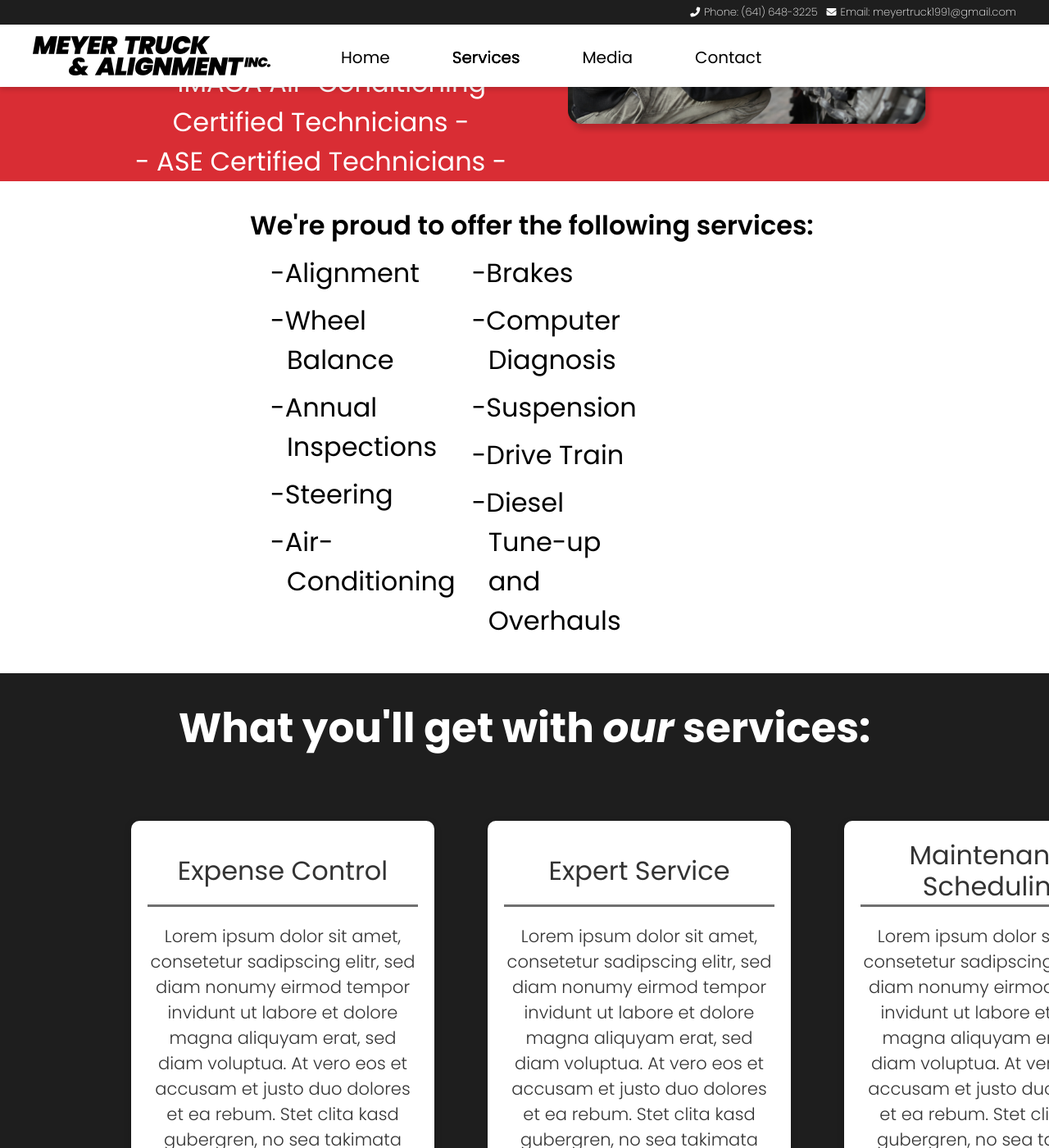
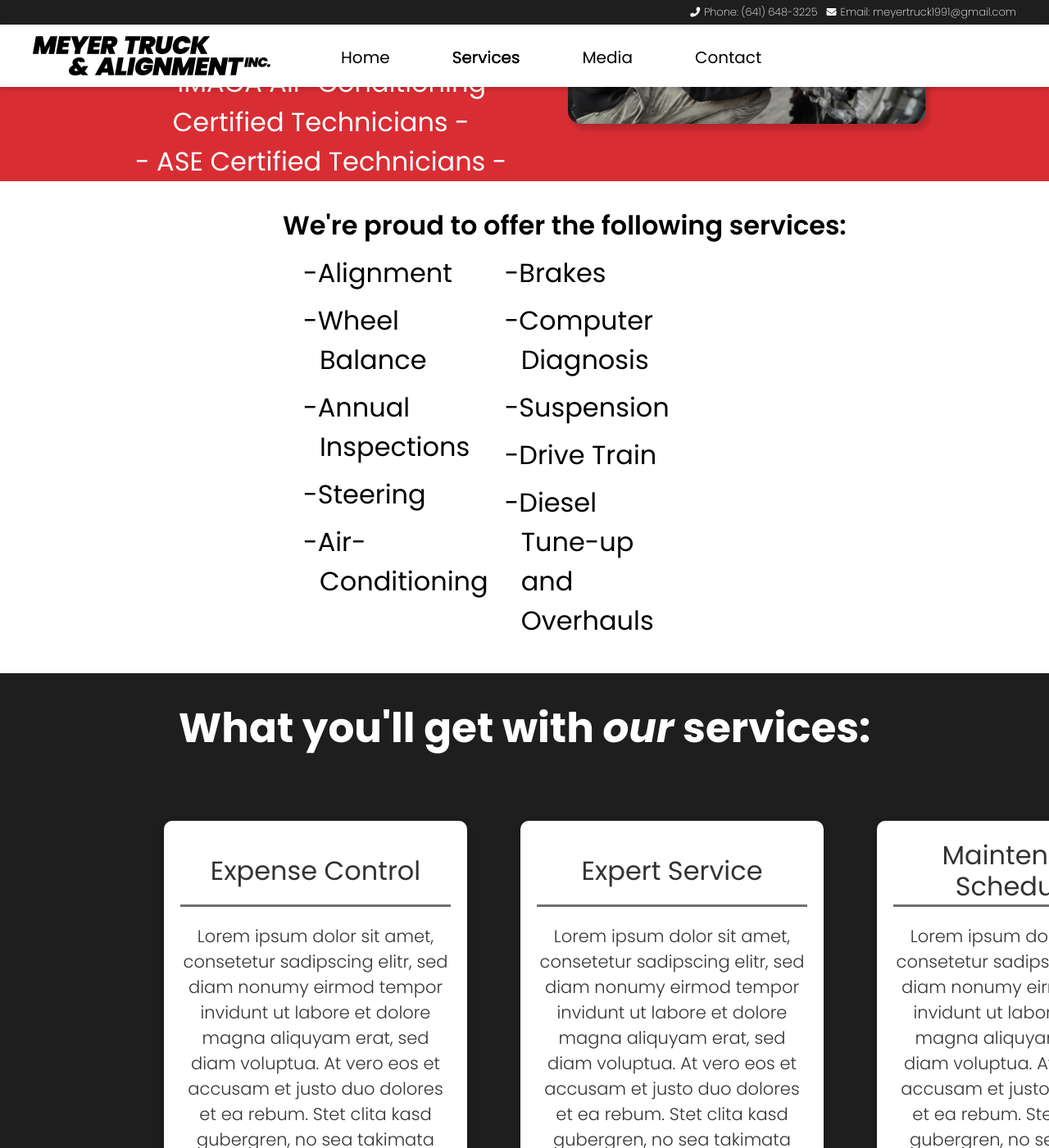
Before and after one commit to Abkes-Solutions-LLC/meyer-truck-and-alignment-website, a Jekyll site: the page built from services.html, in a window 1280 px wide and 1400 px high, scrolled down 332 px. Shown: the whole window at 82% size. Built offline with Jekyll 4.4.1, drawn with Linux system fonts in a browser that asks for light colours; nearby versions of some CDN libraries.

Commit message:
Finish element resizing, moving to text and images

```diff
--- a/_sass/styles.scss
+++ b/_sass/styles.scss
@@ -406,7 +406,6 @@
 .services-list {
 	margin: 0 auto;
 	height: 100%;
-	max-width: 1280px;
 	background-color: var(--secondary-color);
 	color: var(--text-color);
 }
@@ -443,7 +442,6 @@
 	margin: 0 auto;
 	background-color: var(--accent-color);
 	height: 100%;
-	max-width: 1280px;
 }
 
 .services-cards h2 {
@@ -496,7 +494,6 @@
 	justify-content: center;
 	margin: 0 auto;
 	height: 100%;
-	max-width: 1280px;
 	background-color: var(--secondary-color);
 }
 
@@ -514,7 +511,6 @@
 	margin: 0 auto;
 	background-color: var(--secondary-color);
 	height: 100%;
-	max-width: 1280px;
 }
 
 .contact-heading{
--- a/contact.html
+++ b/contact.html
@@ -5,7 +5,7 @@
 ---
 <div class="page-content">
 	<div class="default-header">
-		<div class="default-header-grid">
+		<div class="default-header-grid container">
 			<div class="default-header-content">
 				<h1>CONTACT</h1>
 			</div>
@@ -13,6 +13,7 @@
 		</div>
 	</div>
 	<div class="contact-content">
+		<div class="container">
 			<p class="contact-heading">
 				If you have any questions at all, feel free to give us a call or send us a message using
 				any of the methods provided below! We look forward to doing business with you!
@@ -38,3 +39,4 @@
 			</div>
 		</div>
 	</div>
+</div>
--- a/media.html
+++ b/media.html
@@ -5,7 +5,7 @@
 ---
 <div class="page-content">
 	<div class="default-header">
-		<div class="default-header-grid">
+		<div class="default-header-grid container">
 			<div class="default-header-content">
 				<h1>MEDIA</h1>
 			</div>
--- a/services.html
+++ b/services.html
@@ -18,6 +18,7 @@
 		</div>
 	</div>
 	<div class="services-list">
+		<div class="container">
 			<p>We're proud to offer the following services:</p>
 		<div class="services-list-grid">
 			{% assign columns = site.data.services.size | divided_by: 5.0 | ceil %}
@@ -31,7 +32,9 @@
 			{% endfor %}
 		</div>
 		</div>
+	</div>
 	<div class="services-cards">
+		<div class="container">
 			<h2>What you'll get with <strong>our</strong> services:</h2>
 			<div class="services-cards-grid">
 				{% for card in site.data.services-cards %}
@@ -44,7 +47,10 @@
 				{% endfor %}
 			</div>
 		</div>
+	</div>
 	<div class="schedule-appointment">
+		<div class="container">
 			<img src="./assets/images/schedule-appointment.png" alt="Schedule Appointment">
 		</div>
 	</div>
+</div>
```
Lines whose indentation alone changed are shown as unchanged.
